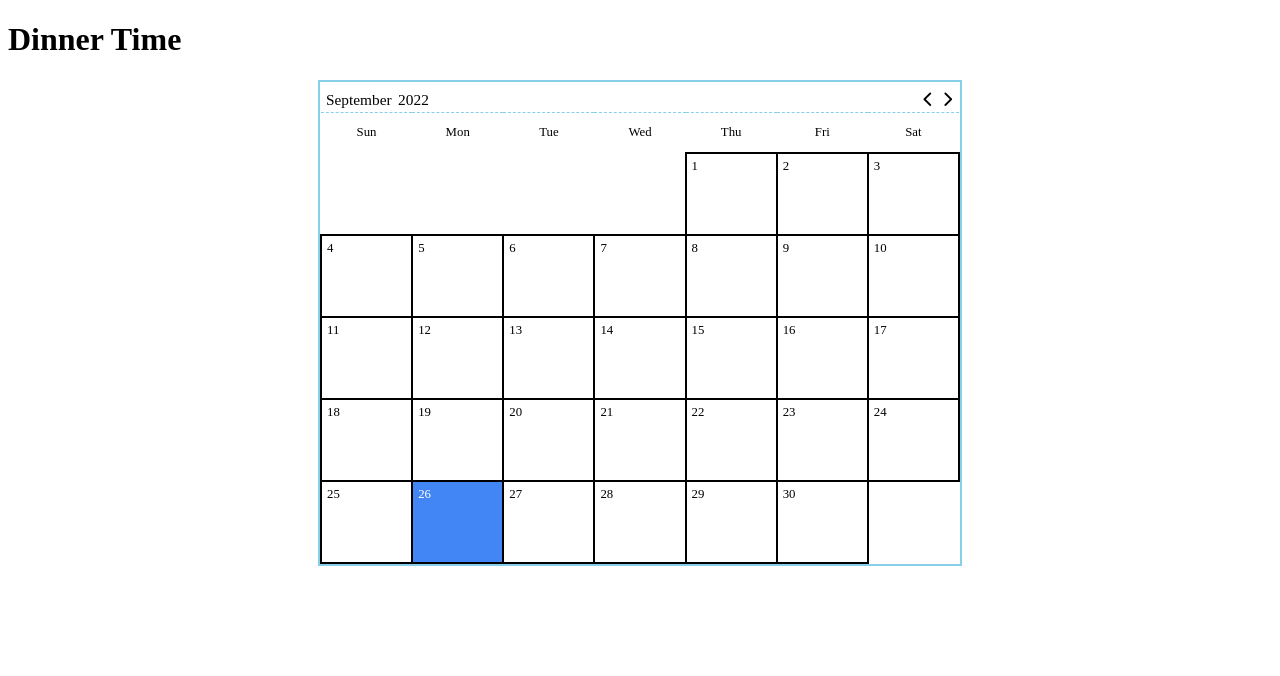
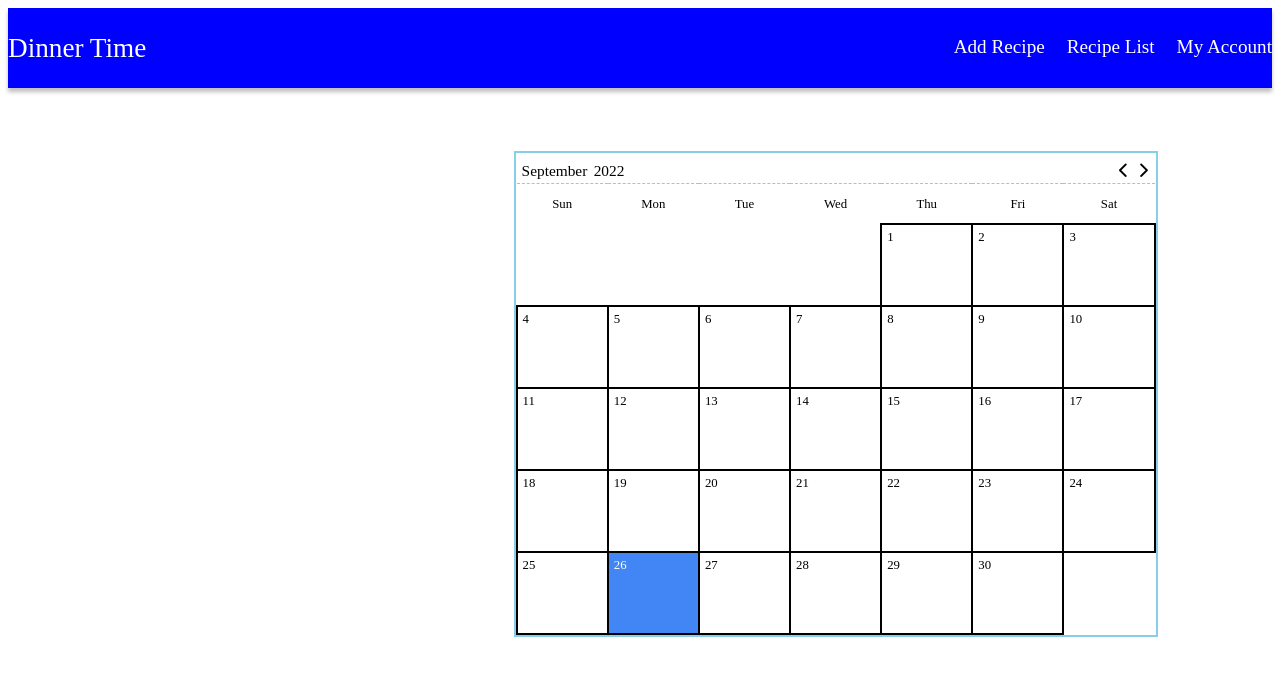
Before and after one commit to gusvoelker/mvp, a React app: page / in a window 1280 px wide. Shown: the top 676 px of the page. Built offline with nearby package versions, Linux system fonts and the light colour scheme.

Commit message:
Added nav bar

```diff
--- a/package.json
+++ b/package.json
@@ -8,7 +8,8 @@
   "dependencies": {
     "moment": "^2.29.4",
     "react": "^18.2.0",
-    "react-dom": "^18.2.0"
+    "react-dom": "^18.2.0",
+    "styled-components": "^5.3.5"
   },
   "scripts": {
     "start": "webpack --mode=development",
--- a/src/components/App.jsx
+++ b/src/components/App.jsx
@@ -1,15 +1,17 @@
 import React, {useState, useEffect} from 'react';
 import Calendar from './Calendar/Calendar.jsx';
+import Navbar from './Navbar.jsx';
+
 const App = () => {
 
   const style = {
     position: "relative",
-    margin: "auto"
+    margin: "5% 0 0 40%"
   }
 
   return (
     <>
-      <h1>Dinner Time</h1>
+      <Navbar />
       <Calendar style={style} width="50vw"/>
     </>
   )
--- /dev/null
+++ b/src/components/Navbar.jsx
@@ -0,0 +1,80 @@
+import React, {useState, useEffect} from 'react';
+import styled from 'styled-components';
+
+
+
+const NavContainer = styled.div`
+  background: blue;
+  height: 80px;
+  display: flex;
+  align-items: center;
+  font-size: 1.2rem;
+  position: sticky;
+  top: 0;
+  z-index: 3;
+  width: 100%;
+  box-shadow: 0px 4px 4px rgba(0,0,0,0.25);
+`
+
+const Nav = styled.nav`
+  width: 1400px;
+  height: 100%;
+  z-index: 1;
+  display: flex;
+  margin: 0 auto;
+  align-items: center;
+  `
+
+const Logo = styled.div`
+color: white;
+margin-right: auto;
+cursor: pointer;
+textDecoration: none;
+font-size: 1.7rem;
+display: flex;
+align-items: center;
+`
+
+const List = styled.ul`
+display: flex;
+justify-content: flex-end;
+display: flex;
+align-items: center;
+justify-content: center;
+list-style: none;
+text-align: center;
+justify-content: end;
+gap: 8%;
+`
+
+const ListItem = styled.li`
+cursor: pointer;
+color: white;
+border-bottom: 2px solid transparent;
+white-space: nowrap;
+`
+
+const Navbar = () => {
+  return (
+    <NavContainer>
+      <Nav className="Nav">
+        <Logo>
+        Dinner Time
+        </Logo>
+        <List>
+          <ListItem onClick={(e) => console.log(e.target)}>
+            Add Recipe
+          </ListItem>
+          <ListItem>
+            Recipe List
+          </ListItem>
+          <ListItem>
+            My Account
+          </ListItem>
+        </List>
+      </Nav>
+    </NavContainer>
+  )
+};
+
+export default Navbar;
```
Also changed, not shown: src/assets/base.css (added), 1 other file (tests, documents, lock files or other folders).
